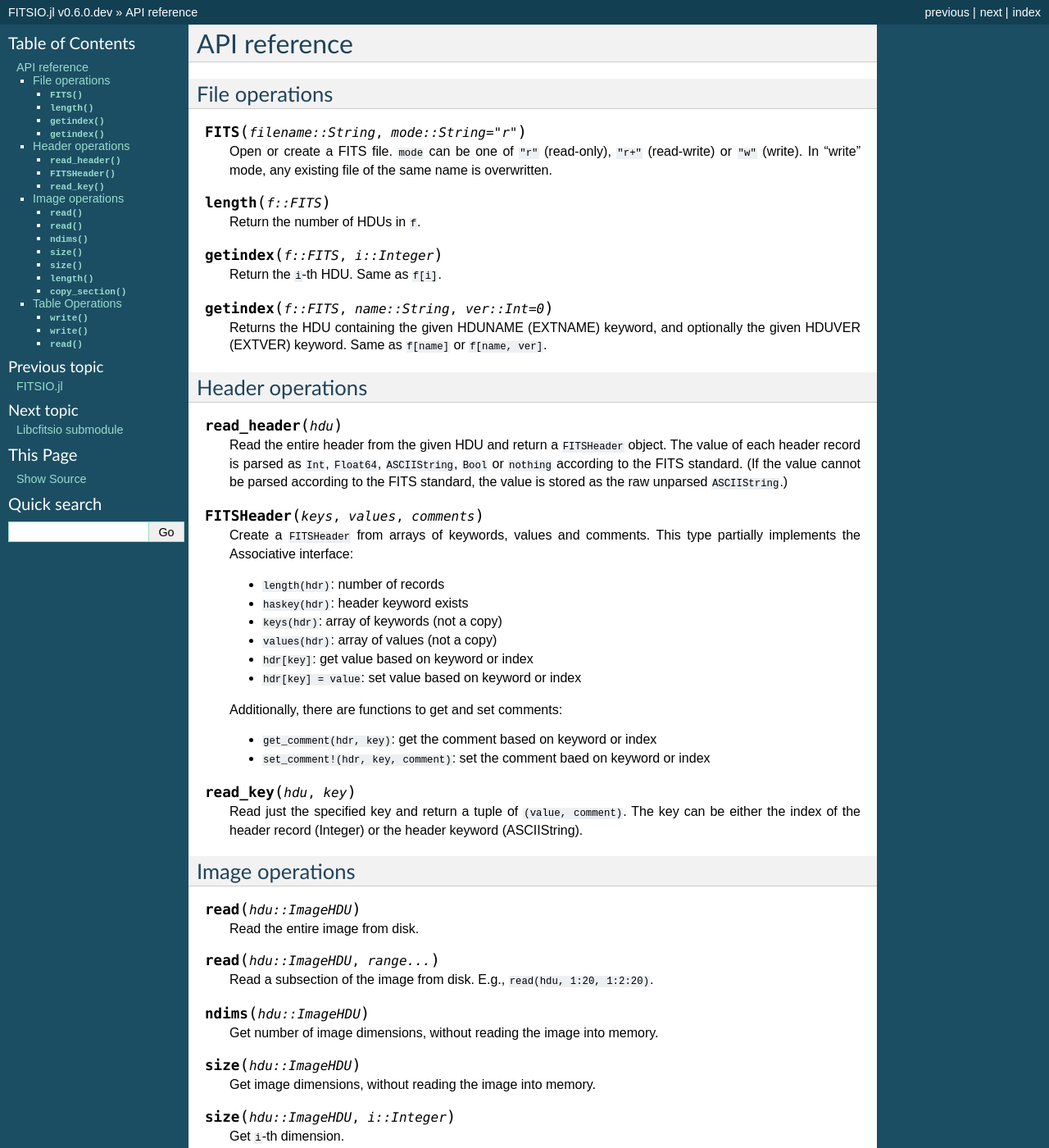
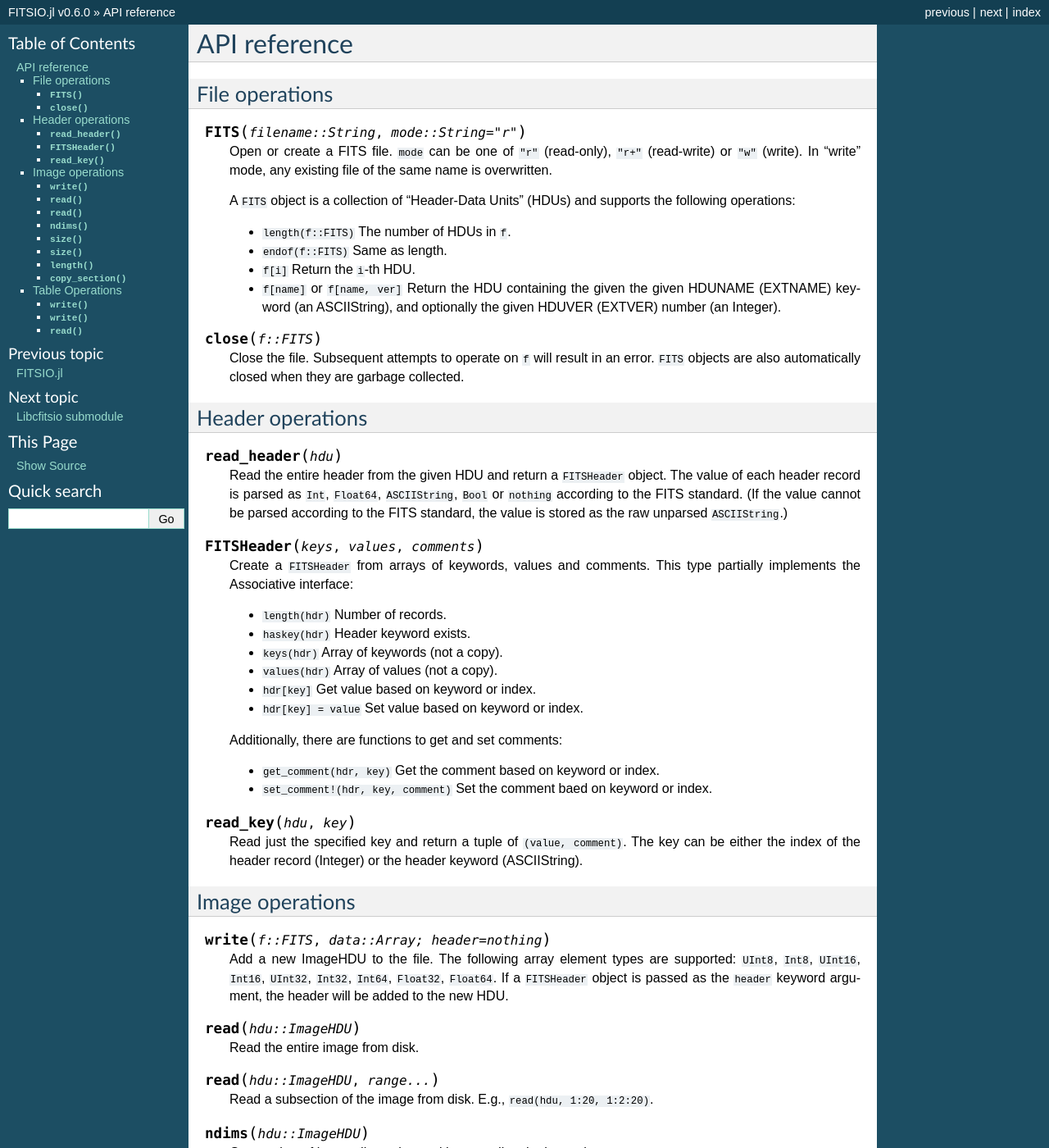
Before and after one commit to JuliaAstro/FITSIO.jl, a Sphinx documentation site: the page built from doc/api.rst, in a window 1280 px wide and 1400 px high. Shown: the whole window at 82% size. Built offline with Sphinx 7.4.7, drawn with Linux system fonts in a browser that asks for light colours; some of the changed text lies outside the part shown.

Commit message:
update NEWS and docs for v0.6.0

```diff
--- a/doc/api.rst
+++ b/doc/api.rst
@@ -11,19 +11,21 @@ File operations
    (read-only), ``"r+"`` (read-write) or ``"w"`` (write). In "write"
    mode, any existing file of the same name is overwritten.
 
-.. function:: length(f::FITS)
+   A ``FITS`` object is a collection of "Header-Data Units" (HDUs) and
+   supports the following operations:
 
-   Return the number of HDUs in ``f``.
+   - ``length(f::FITS)`` The number of HDUs in ``f``.
+   - ``endof(f::FITS)`` Same as length.
+   - ``f[i]`` Return the ``i``-th HDU.
+   - ``f[name]`` or ``f[name, ver]`` Return the HDU containing the
+     given the given HDUNAME (EXTNAME) keyword (an ASCIIString), and
+     optionally the given HDUVER (EXTVER) number (an Integer).
 
-.. function:: getindex(f::FITS, i::Integer)
+.. function:: close(f::FITS)
 
-   Return the ``i``-th HDU. Same as ``f[i]``.
-
-.. function:: getindex(f::FITS, name::String, ver::Int=0)
-
-   Returns the HDU containing the given HDUNAME (EXTNAME) keyword,
-   and optionally the given HDUVER (EXTVER) keyword.
-   Same as ``f[name]`` or ``f[name, ver]``.
+   Close the file. Subsequent attempts to operate on ``f`` will result
+   in an error. ``FITS`` objects are also automatically closed when
+   they are garbage collected.
 
 Header operations
 -----------------
@@ -42,17 +44,18 @@ Header operations
    Create a ``FITSHeader`` from arrays of keywords, values and comments.
    This type partially implements the Associative interface:
 
-   * ``length(hdr)``: number of records
-   * ``haskey(hdr)``: header keyword exists
-   * ``keys(hdr)``: array of keywords (not a copy)
-   * ``values(hdr)``: array of values (not a copy)
-   * ``hdr[key]``: get value based on keyword or index
-   * ``hdr[key] = value``: set value based on keyword or index
+   * ``length(hdr)`` Number of records.
+   * ``haskey(hdr)`` Header keyword exists.
+   * ``keys(hdr)`` Array of keywords (not a copy).
+   * ``values(hdr)`` Array of values (not a copy).
+   * ``hdr[key]`` Get value based on keyword or index.
+   * ``hdr[key] = value`` Set value based on keyword or index.
 
    Additionally, there are functions to get and set comments:
 
-   * ``get_comment(hdr, key)``: get the comment based on keyword or index
-   * ``set_comment!(hdr, key, comment)``: set the comment baed on keyword or index
+   * ``get_comment(hdr, key)`` Get the comment based on keyword or index.
+   * ``set_comment!(hdr, key, comment)`` Set the comment baed on keyword
+     or index.
 
 .. function:: read_key(hdu, key)
 
@@ -63,6 +66,14 @@ Header operations
 
 Image operations
 ----------------
+
+.. function:: write(f::FITS, data::Array; header=nothing)
+
+   Add a new ImageHDU to the file. The following array element types
+   are supported: ``UInt8``, ``Int8``, ``UInt16``, ``Int16``,
+   ``UInt32``, ``Int32``, ``Int64``, ``Float32``, ``Float64``. If a
+   ``FITSHeader`` object is passed as the ``header`` keyword argument,
+   the header will be added to the new HDU.
 
 .. function:: read(hdu::ImageHDU)
 
@@ -112,11 +123,15 @@ Table Operations
 
 .. function:: write(f::FITS, data::Dict; hdutype=TableHDU, extname=nothing, header=nothing, units=nothing)
 
-   Create a new table extension and write data to it. If the FITS file is
-   currently empty then a dummy primary array will be created before
-   appending the table extension to it. ``data`` should be a dictionary
-   with ASCIIString keys (giving the column names) and Array values
-   (giving data to write to each column).
+   Create a new table extension and write data to it. If the FITS file
+   is currently empty then a dummy primary array will be created
+   before appending the table extension to it. ``data`` should be a
+   dictionary with ASCIIString keys (giving the column names) and
+   Array values (giving data to write to each column). The following
+   types are supported in binary tables: ``Uint8``, ``Int8``,
+   ``Uint16``, ``Int16``, ``Uint32``, ``Int32``, ``Int64``,
+   ``Float32``, ``Float64``, ``Complex64``, ``Complex128``,
+   ``ASCIIString``, ``Bool``
 
    Optional inputs:
 
--- a/doc/conf.py
+++ b/doc/conf.py
@@ -51,7 +51,7 @@ copyright = u'2012-2015, ' + authors
 # The short X.Y version.
 version = '0.6'
 # The full version, including alpha/beta/rc tags.
-release = '0.6.0.dev'
+release = '0.6.0'
 
 # The language for content autogenerated by Sphinx. Refer to documentation
 # for a list of supported languages.
```
Also changed, not shown: NEWS.md (+13 -2 lines).
